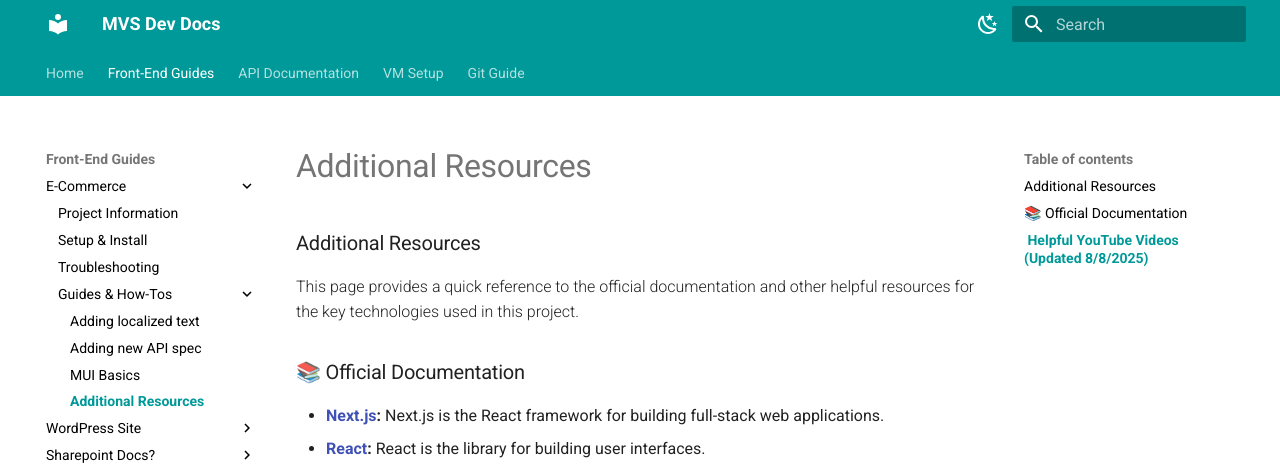
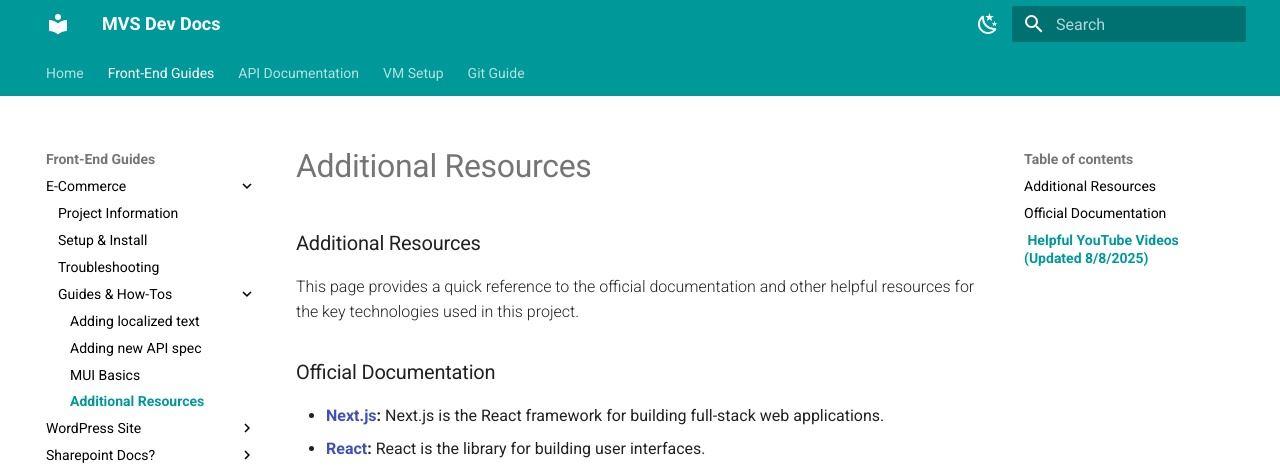
Before and after one commit to joshuatsmith96/mvs-b2b-mkdocs-v2, an MkDocs documentation site: the page built from docs/front-end/additional-resources.md, in a window 1280 px wide and 1134 px high. Shown: the top 473 px of the window. Built offline with MkDocs 1.6.1 and Material for MkDocs 9.7.7, drawn with Linux system fonts in a browser that asks for light colours.

```diff
--- a/docs/front-end/additional-resources.md
+++ b/docs/front-end/additional-resources.md
@@ -2,7 +2,7 @@
 
 This page provides a quick reference to the official documentation and other helpful resources for the key technologies used in this project.
 
-### 📚 Official Documentation
+### Official Documentation
 
 * <strong><a href="https://nextjs.org/docs" target="_blank">Next.js</a>:</strong> Next.js is the React framework for building full-stack web applications.
 * <strong><a href="https://react.dev/reference/react" target="_blank">React</a>:</strong> React is the library for building user interfaces.
```
